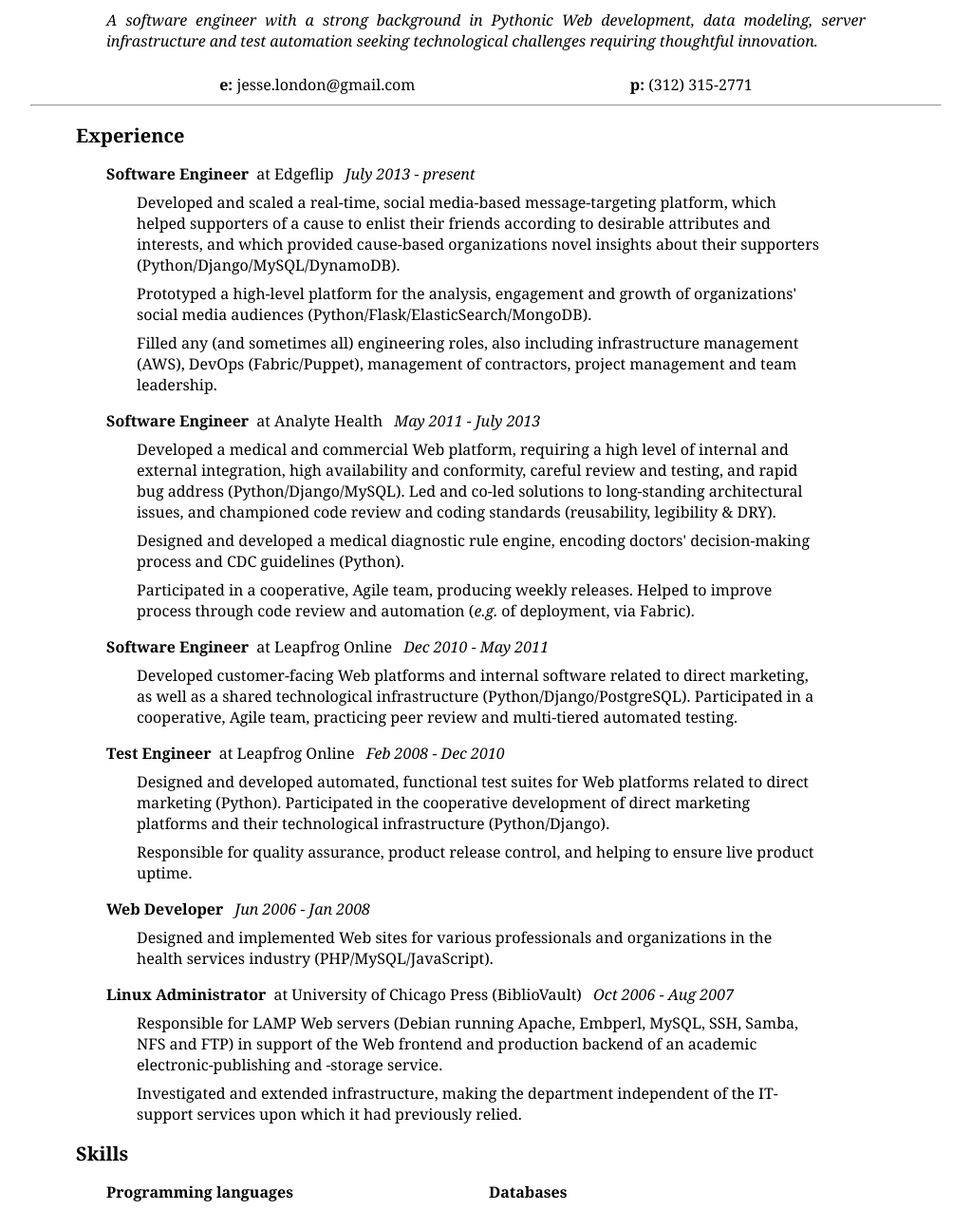
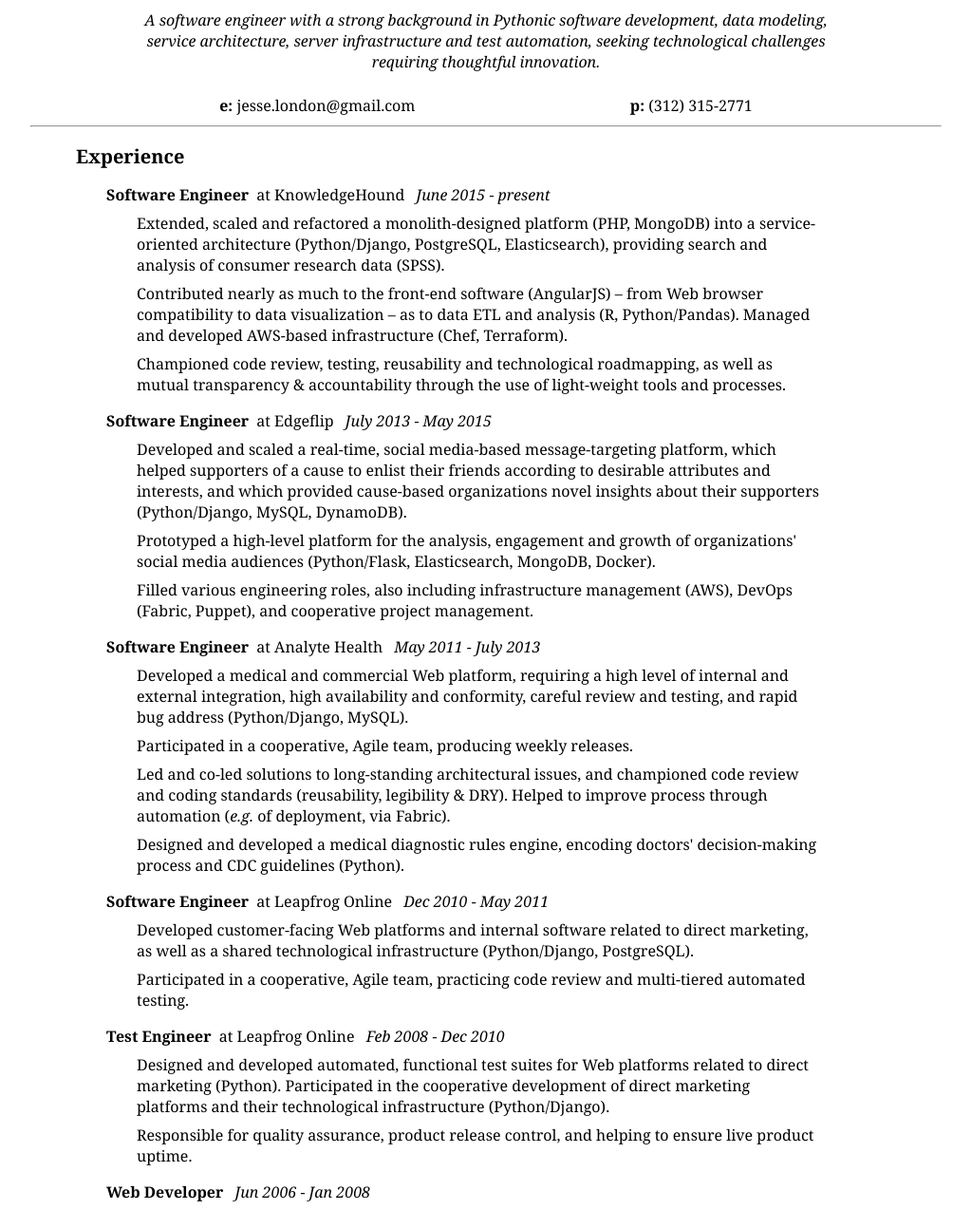
Before and after one commit to jesteria/dinosaursuperhero, a plain HTML site: page static/resume.html in a window 1280 px wide. Shown: the part 86-1360 px from the top of the page at 95% size, without its empty margins (128-1151 px from the left). Drawn offline with Linux system fonts and the light colour scheme.

Commit message:
Added KnowledgeHound, tweaked summary and past experience, and tweaked styles

```diff
--- a/static/resume.html
+++ b/static/resume.html
@@ -2,7 +2,7 @@
   <head>
     <meta charset="utf-8">
     <title>Jesse London</title>
-    <meta name="description" content="The curriculum vitae of Jesse London">
+    <meta name="description" content="The resume of Jesse London">
     <style type="text/css">
       body {
         font-family: Cambria, Georgia, "Times New Roman", Times, serif;
@@ -16,7 +16,7 @@
       h1 {
         font-size: 2em;
         font-variant: small-caps;
-        letter-spacing: 0.05em;
+        letter-spacing: 0.03em;
         text-align: center;
       }
       h2 {
@@ -39,10 +39,10 @@
         margin-bottom: 0;
       }
       #head p {
-        text-align: justify;
+        text-align: center;
         font-style: italic;
-        margin-left: 2em;
-        margin-right: 2em;
+        margin-left: 3em;
+        margin-right: 3em;
       }
       #head ul {
         margin: auto;
@@ -106,16 +106,23 @@
       .break-hint {
         display: none;
         font-style: italic;
-        margin-top: 40px;
         text-align: center;
       }
 
       @media print {
-          .break-after {
-            page-break-after: always;
+          @page {
+            margin-top: 5mm;
+            margin-bottom: 5mm;
+          }
+          @page :first {
+            margin-top: 0;
           }
           .break-hint {
             display: block;
+            margin-top: 5mm;
+          }
+          .break-after {
+            page-break-after: always;
           }
       }
     </style>
@@ -124,7 +131,7 @@
     <section id="head">
       <h1>Jesse London</h1>
       <p>
-          A software engineer with a strong background in Pythonic Web development, data modeling, server infrastructure and test automation seeking technological challenges requiring thoughtful innovation.
+          A software engineer with a strong background in Pythonic software development, data modeling, service architecture, server infrastructure and test automation, seeking technological challenges requiring thoughtful innovation.
       </p>
       <ul id="contact">
         <li><strong>e:</strong> jesse.london@gmail.com</li>
@@ -135,29 +142,51 @@
     <section id="experience" class="break-after">
       <h2>Experience</h2>
       <dl>
-        <dt>Software Engineer <span class="location">at Edgeflip</span> <span class="period">July 2013 - present</span></dt>
+        <dt>Software Engineer <span class="location">at KnowledgeHound</span> <span class="period">June 2015 - present</span></dt>
         <dd>
           <p>
-           Developed and scaled a real-time, social media-based message-targeting platform, which helped supporters of a cause to enlist their friends according to desirable attributes and interests, and which provided cause-based organizations novel insights about their supporters (Python/&#8203;Django/&#8203;MySQL/&#8203;DynamoDB).
+            Extended, scaled and refactored a monolith-designed platform (PHP, MongoDB) into a service-oriented architecture (Python/Django, PostgreSQL, Elasticsearch), providing search and analysis of consumer research data (SPSS).
           </p>
           <p>
-            Prototyped a high-level platform for the analysis, engagement and growth of organizations' social media audiences (Python/&#8203;Flask/&#8203;ElasticSearch/&#8203;MongoDB).
+            Contributed nearly as much to the front-end software (AngularJS) &ndash; from Web browser compatibility to data visualization &ndash; as to data ETL and analysis (R, Python/Pandas). Managed and developed AWS-based infrastructure (Chef, Terraform).
           </p>
           <p>
-            Filled any (and sometimes all) engineering roles, also including infrastructure management (AWS), DevOps (Fabric/Puppet), management of contractors, project management and team leadership.
+            Championed code review, testing, reusability and technological roadmapping, as well as mutual transparency &amp; accountability through the use of light-weight tools and processes.
           </p>
         </dd>
-      </dl>
-      <dl>
+        <dt>Software Engineer <span class="location">at Edgeflip</span> <span class="period">July 2013 - May 2015</span></dt>
+        <dd>
+          <p>
+           Developed and scaled a real-time, social media-based message-targeting platform, which helped supporters of a cause to enlist their friends according to desirable attributes and interests, and which provided cause-based organizations novel insights about their supporters (Python/Django, MySQL, DynamoDB).
+          </p>
+          <p>
+            Prototyped a high-level platform for the analysis, engagement and growth of organizations' social media audiences (Python/Flask, Elasticsearch, MongoDB, Docker).
+          </p>
+          <p>
+            Filled various engineering roles, also including infrastructure management (AWS), DevOps (Fabric, Puppet), and cooperative project management.
+          </p>
+        </dd>
         <dt>Software Engineer <span class="location">at Analyte Health</span> <span class="period">May 2011 - July 2013</span></dt>
         <dd>
-          <p>Developed a medical and commercial Web platform, requiring a high level of internal and external integration, high availability and conformity, careful review and testing, and rapid bug address (Python/Django/MySQL). Led and co-led solutions to long-standing architectural issues, and championed code review and coding standards (reusability, legibility &amp; DRY).</p>
-          <p>Designed and developed a medical diagnostic rule engine, encoding doctors' decision-making process and CDC guidelines (Python).</p>
-          <p>Participated in a cooperative, Agile team, producing weekly releases. Helped to improve process through code review and automation (<em>e.g.</em> of deployment, via Fabric).</p>
+          <p>
+            Developed a medical and commercial Web platform, requiring a high level of internal and external integration, high availability and conformity, careful review and testing, and rapid bug address (Python/Django, MySQL).
+          </p>
+          <p>
+            Participated in a cooperative, Agile team, producing weekly releases.
+          </p>
+          <p>
+            Led and co-led solutions to long-standing architectural issues, and championed code review and coding standards (reusability, legibility &amp; DRY). Helped to improve process through automation (<em>e.g.</em> of deployment, via Fabric).
+          </p>
+          <p>Designed and developed a medical diagnostic rules engine, encoding doctors' decision-making process and CDC guidelines (Python).</p>
         </dd>
         <dt>Software Engineer <span class="location">at Leapfrog Online</span> <span class="period">Dec 2010 - May 2011</span></dt>
         <dd>
-          <p>Developed customer-facing Web platforms and internal software related to direct marketing, as well as a shared technological infrastructure (Python/Django/PostgreSQL). Participated in a cooperative, Agile team, practicing peer review and multi-tiered automated testing.</p>
+          <p>
+            Developed customer-facing Web platforms and internal software related to direct marketing, as well as a shared technological infrastructure (Python/Django, PostgreSQL).
+          </p>
+          <p>
+            Participated in a cooperative, Agile team, practicing code review and multi-tiered automated testing.
+          </p>
         </dd>
         <dt>Test Engineer <span class="location">at Leapfrog Online</span> <span class="period">Feb 2008 - Dec 2010</span></dt>
         <dd>
@@ -166,11 +195,11 @@
         </dd>
         <dt>Web Developer <span class="period">Jun 2006 - Jan 2008</span></dt>
         <dd>
-          <p>Designed and implemented Web sites for various professionals and organizations in the health services industry (PHP/MySQL/JavaScript).</p>
+          <p>Designed and implemented Web sites for various professionals and organizations in the health services industry (PHP, MySQL, JavaScript).</p>
         </dd>
         <dt>Linux Administrator <span class="location">at University of Chicago Press (BiblioVault)</span> <span class="period">Oct 2006 - Aug 2007</span></dt>
         <dd>
-          <p>Responsible for LAMP Web servers (Debian running Apache, Embperl, MySQL, SSH, Samba, NFS and FTP) in support of the Web frontend and production backend of an academic electronic-publishing and -storage service.</p>
+          <p>Responsible for LAMP Web servers (Debian running Apache, Embperl, MySQL, SSH, Samba, NFS &amp; FTP) in support of the Web front-end and production back-end of an academic electronic-publishing and -storage service.</p>
           <p>Investigated and extended infrastructure, making the department independent of the IT-support services upon which it had previously relied.</p>
         </dd>
       </dl>
@@ -185,23 +214,24 @@
           <dd>
             <ul>
               <li>Python</li>
+              <li>JavaScript</li>
               <li>Ruby</li>
               <li>PHP</li>
               <li>Perl</li>
-              <li>JavaScript</li>
               <li>C/C++</li>
               <li>FORTRAN&nbsp;77</li>
             </ul>
           </dd>
         </div>
         <div class="definition long">
-          <dt>Databases</dt>
+          <dt>Datastores</dt>
           <dd>
             <ul>
               <li>PostgreSQL</li>
               <li>MySQL</li>
               <li>DynamoDB</li>
               <li>MongoDB</li>
+              <li>Elasticsearch</li>
             </ul>
           </dd>
         </div>
```
